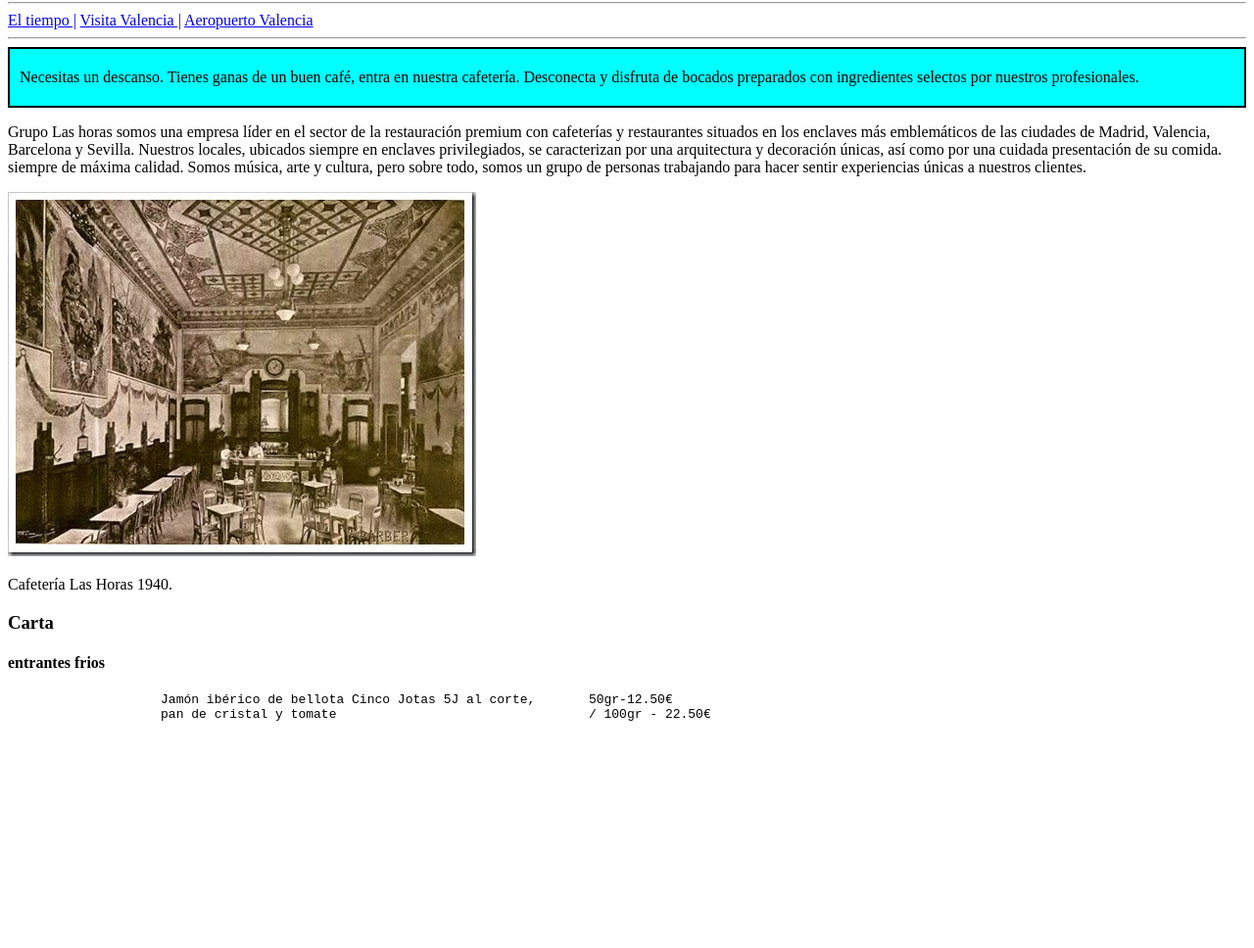
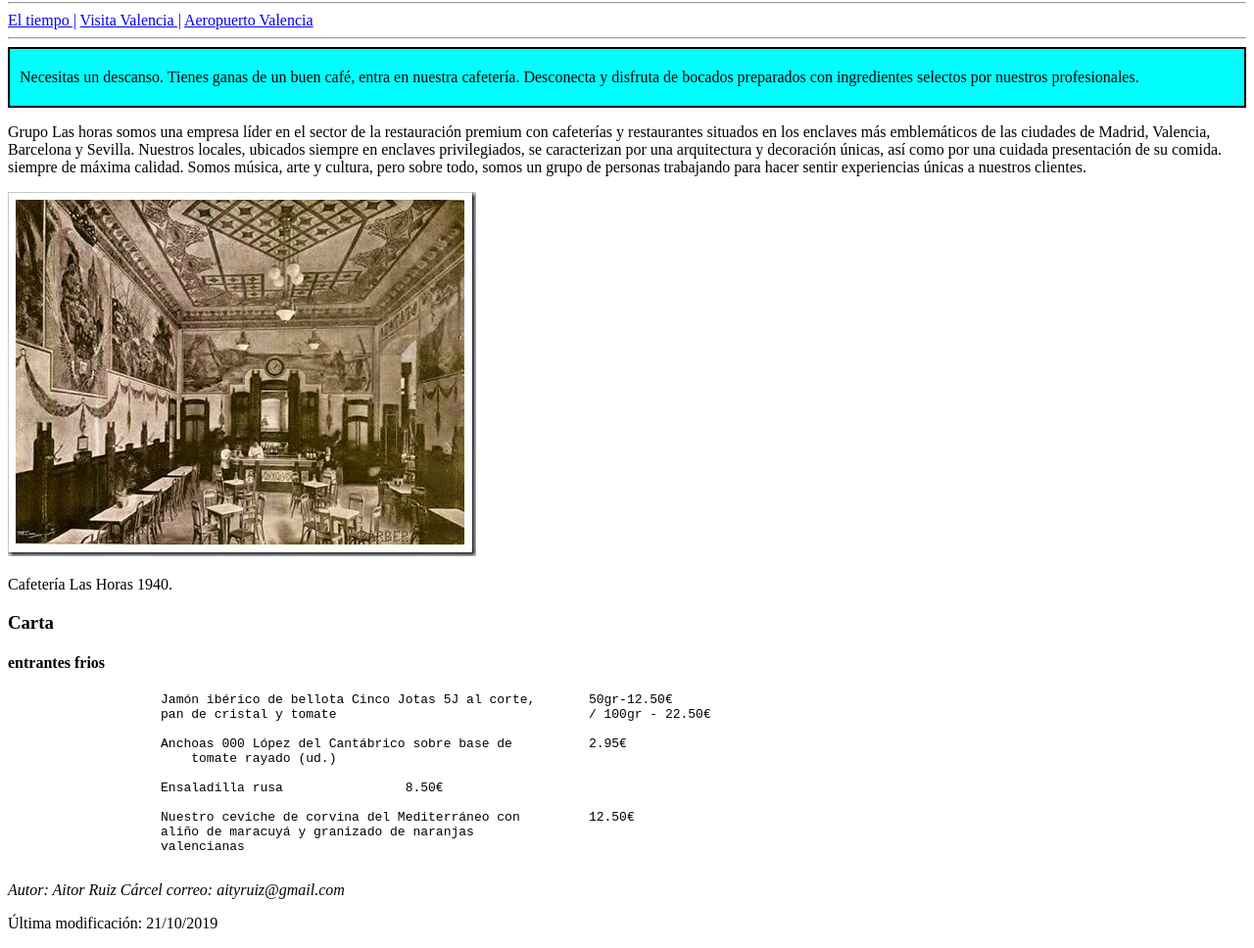
Before and after one commit to aitor-ruiz/practica-1.9, a plain HTML site: page index.html in a window 1280 px wide. Shown: the part 65-1033 px from the top of the page at 98% size. Before the commit the page ends 830 px from the top, so only its background shows below. Drawn offline with Linux system fonts and the light colour scheme.

Commit message:
Update index.html

```diff
--- a/index.html
+++ b/index.html
@@ -12,7 +12,6 @@
             border: 2px black solid;
             background-color: aqua;
         }
-
         div p {
             margin: 20px 10px;
         }
@@ -54,9 +53,27 @@
                 <pre>
                     Jamón ibérico de bellota Cinco Jotas 5J al corte,       50gr-12.50€
                     pan de cristal y tomate                                 / 100gr - 22.50€
+
+                    Anchoas 000 López del Cantábrico sobre base de          2.95€
+                        tomate rayado (ud.)
+
+                    Ensaladilla rusa                8.50€
+
+                    Nuestro ceviche de corvina del Mediterráneo con         12.50€
+                    aliño de maracuyá y granizado de naranjas
+                    valencianas
                 </pre>
             </article>
         </section>
     </main>
+
+    <footer>
+            <address>
+                Autor: Aitor Ruiz Cárcel
+                correo: aityruiz@gmail.com
+            </address>
+            <p>Última modificación: 21/10/2019</p>
+        </footer>
+        <!-- Ultima modificación: 21/10/2019 -->
 </body>
 </html>
```
